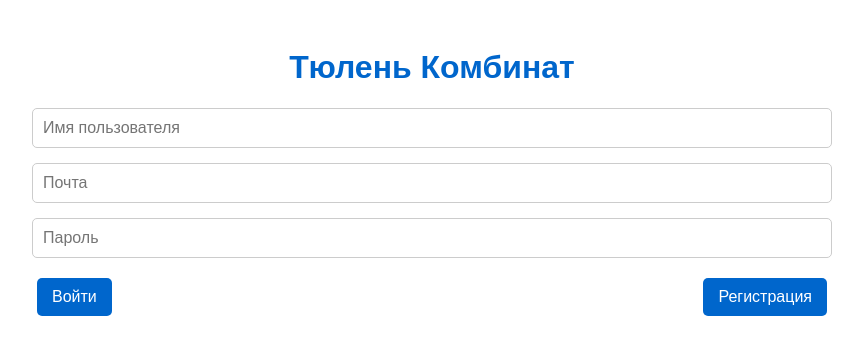
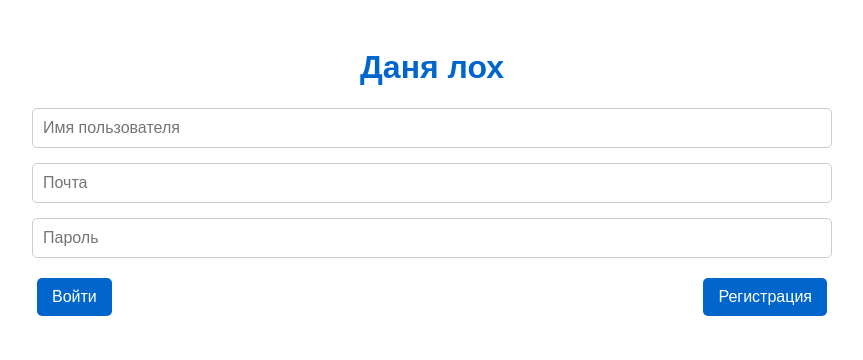
Before and after one commit to NorthCat-studio/seal, a plain HTML site: page index.html in a window 1280 px wide. Shown: the whole page, without its empty margins (208-1071 px from the left). Drawn offline with Linux system fonts and the light colour scheme.

Commit message:
Update index.html

```diff
--- a/index.html
+++ b/index.html
@@ -9,7 +9,7 @@
 </head>
 <body>
     <div class="container">
-        <h1>Тюлень Комбинат</h1>
+        <h1>Даня лох</h1>
         <div id="login-section">
             <p id="userDisplay"></p>
             <div class="form-group">
```
